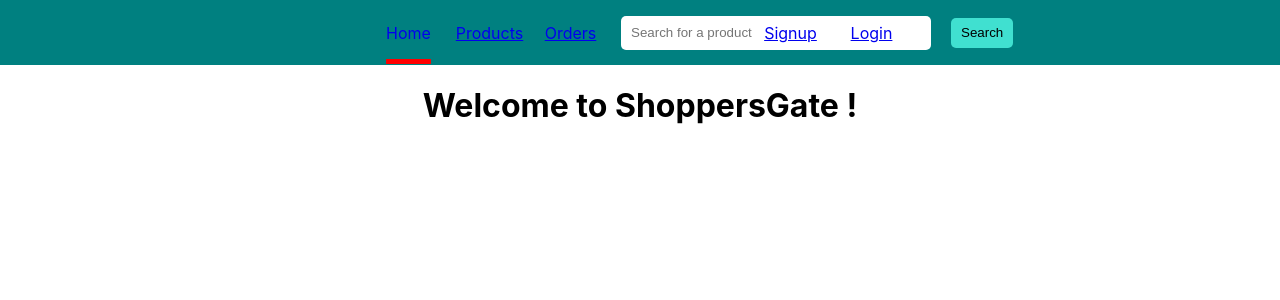
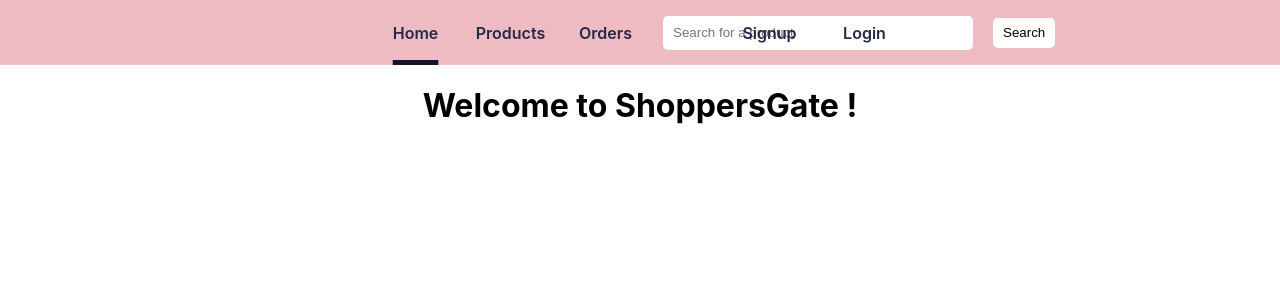
Before and after one commit to matthewlimka/ecommerce-web-app, a React (Create React App) app in the folder frontend/: page /home in a window 1280 px wide. Shown: the top 300 px of the page. Built offline with nearby package versions, Linux system fonts and the light colour scheme.

Commit message:
Changed colors to defined color variables from root

```diff
--- a/frontend/src/styles/Navbar.css
+++ b/frontend/src/styles/Navbar.css
@@ -5,7 +5,7 @@
     padding-left: 23rem;
     padding-right: 23rem;
     height: 65px;
-    background-color: teal;
+    background-color: var(--tertiary);
 
     .leftContainer {
         display: flex;
@@ -21,8 +21,12 @@
         }
 
         :is(.homeContainer, .productContainer, .orderContainer):hover {
-            background-color: #00b3b3;
+            background-color: var(--stroke);
             transition: 0.3s;
+
+            a {
+                color: var(--headline);
+            }
         }
 
         .searchBar {
@@ -41,13 +45,19 @@
             }
 
             button {
-                background-color: turquoise;
+                background-color: var(--secondary);
                 border: none;
                 border-radius: 5px;
                 margin-left: 10px;
                 padding: 5px 10px 5px 10px;
                 height: 30px;
                 cursor: pointer;
+            }
+
+            button:hover {
+                background-color: var(--stroke);
+                transition: 0.3s;
+                color: var(--headline);
             }
         }
     }
@@ -65,8 +75,12 @@
         }
 
         :is(.cartButton, .profileButton, .logoutButton, .signupButton, .loginButton):hover {
-            background-color: #00b3b3;
+            background-color: var(--stroke);
             transition: 0.3s;
+
+            a {
+                color: var(--headline);
+            }
         }
 
         .loggedInContainer {
@@ -91,14 +105,17 @@ a, p {
     display: flex;
     align-items: center;
     justify-content: center;
+    text-decoration: none;
+    font-weight: 600;
     height: 100%;
-    width: 75px;
-    padding: 0px 3px 0px 3px;
+    min-width: 75px;
+    padding: 0px 10px 0px 10px;
+    color: var(--button-text);
 }
 
 a.active {
     text-decoration: underline;
-    text-decoration-color: red;
+    text-decoration-color: var(--stroke);
     text-decoration-thickness: 5px;
-    text-underline-offset: 20px;
+    text-underline-offset: 21px;
 }
```
